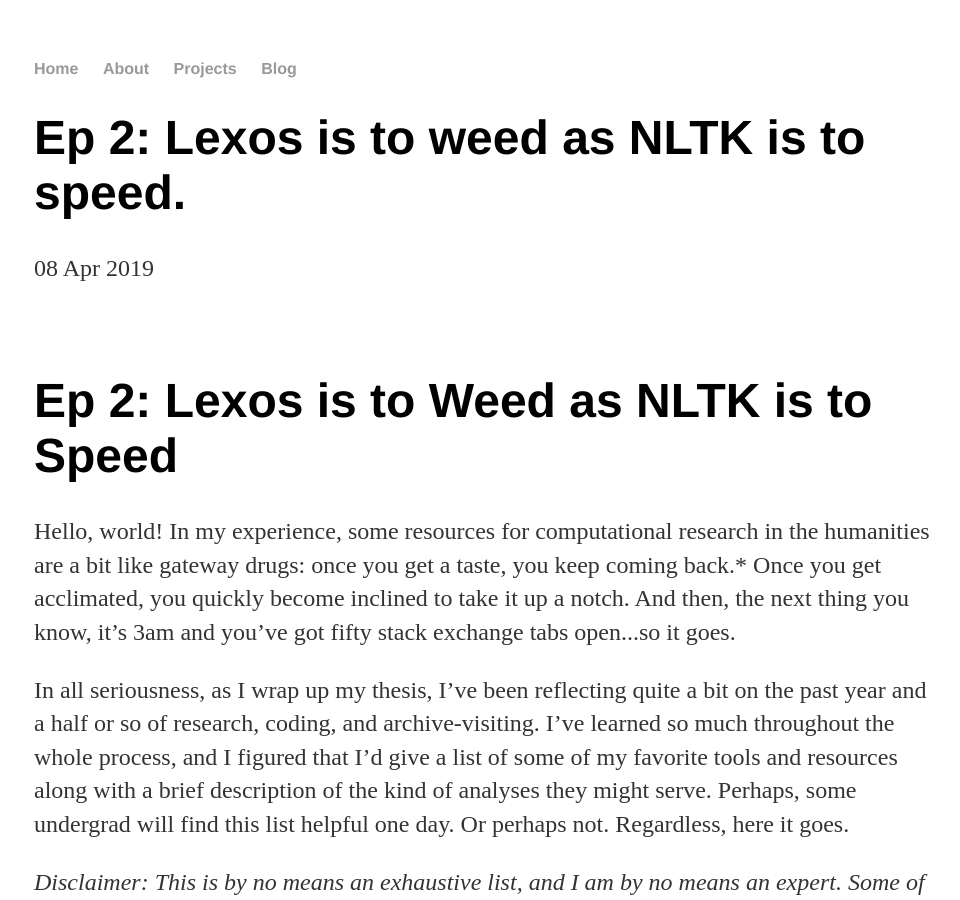
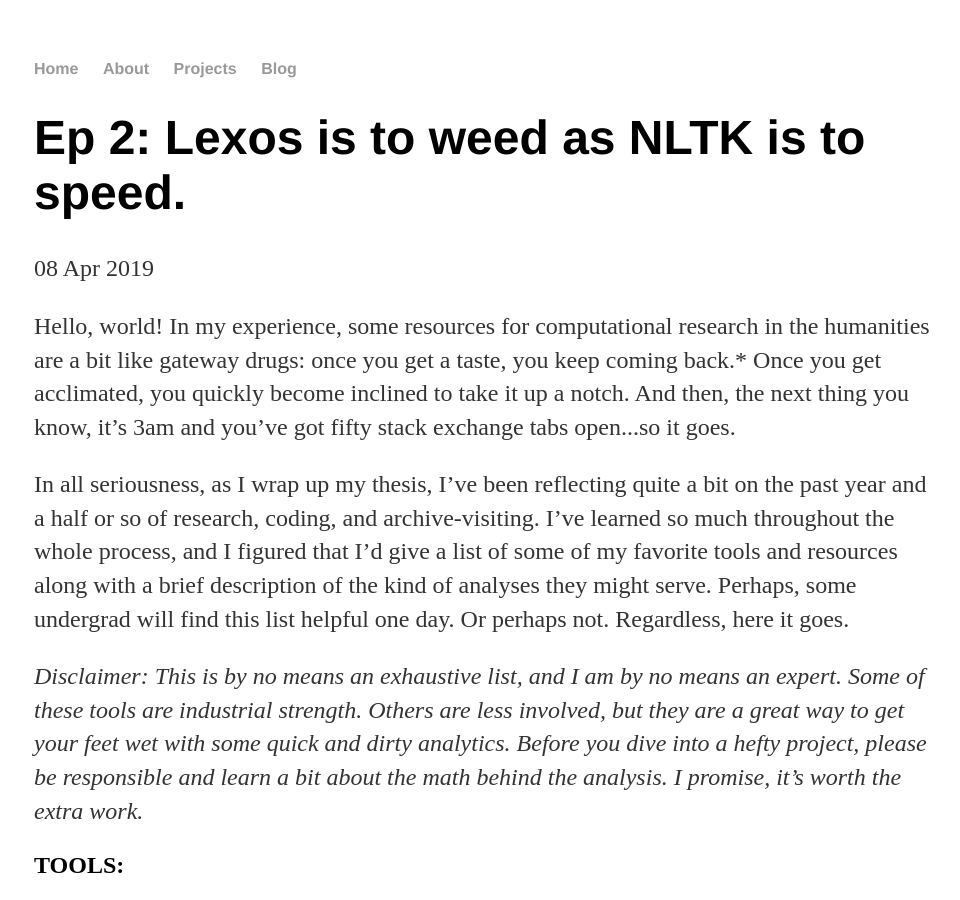
Before and after one commit to abigailella/abigailella.github.io, a Jekyll site: the page built from _posts/2019-04-08-ep-2-gateway-to-DH.md, in a window 1280 px wide and 900 px high. Shown: the whole window, without its empty margins (158-1118 px from the left). Built offline with Jekyll 4.4.1, drawn with Linux system fonts in a browser that asks for light colours.

Commit message:
Update 2019-04-08-ep-2-gateway-to-DH.md

```diff
--- a/_posts/2019-04-08-ep-2-gateway-to-DH.md
+++ b/_posts/2019-04-08-ep-2-gateway-to-DH.md
@@ -3,7 +3,7 @@ layout: post
 title: "Ep 2: Lexos is to weed as NLTK is to speed."
 date: 2019-04-08
 ---
-<h1><br />Ep 2: Lexos is to Weed as NLTK is to Speed</h1>
+
 <p>Hello, world! In my experience, some resources for computational research in the humanities are a bit like gateway drugs: once you get a taste, you keep coming back.* Once you get acclimated, you quickly become inclined to take it up a notch. And then, the next thing you know, it&rsquo;s 3am and you&rsquo;ve got fifty stack exchange tabs open...so it goes.</p>
 <p>In all seriousness, as I wrap up my thesis, I&rsquo;ve been reflecting quite a bit on the past year and a half or so of research, coding, and archive-visiting. I&rsquo;ve learned so much throughout the whole process, and I figured that I&rsquo;d give a list of some of my favorite tools and resources along with a brief description of the kind of analyses they might serve. Perhaps, some undergrad will find this list helpful one day. Or perhaps not. Regardless, here it goes.</p>
 <p><em>Disclaimer:</em> <em>This is by no means an exhaustive list, and I am by no means an expert. Some of these tools are industrial strength. Others are less involved, but they are a great way to get your feet wet with some quick and dirty analytics. Before you dive into a hefty project, please be responsible and learn a bit about the math behind the analysis. I promise, it&rsquo;s worth the extra work.</em> </p>
```
